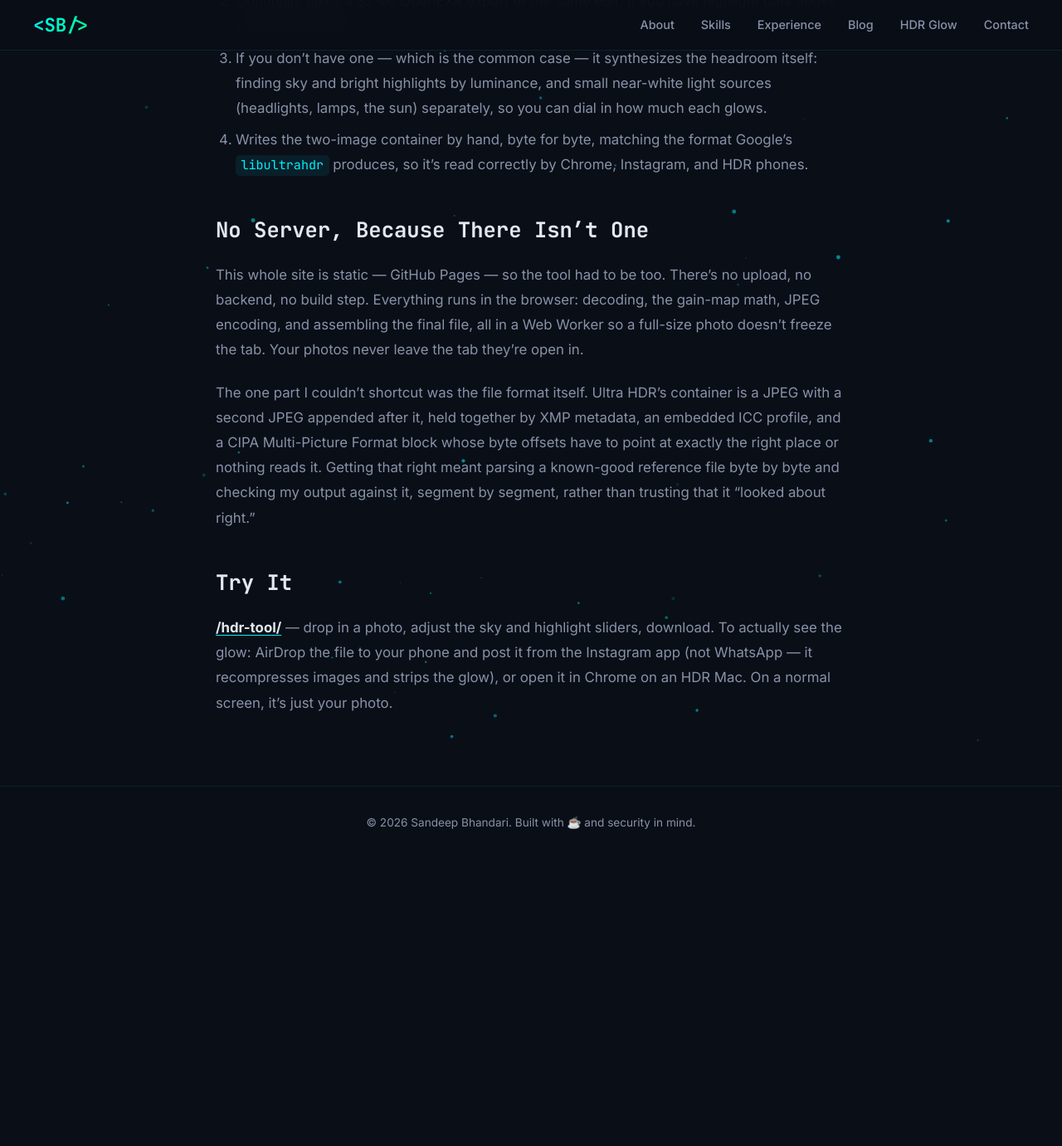
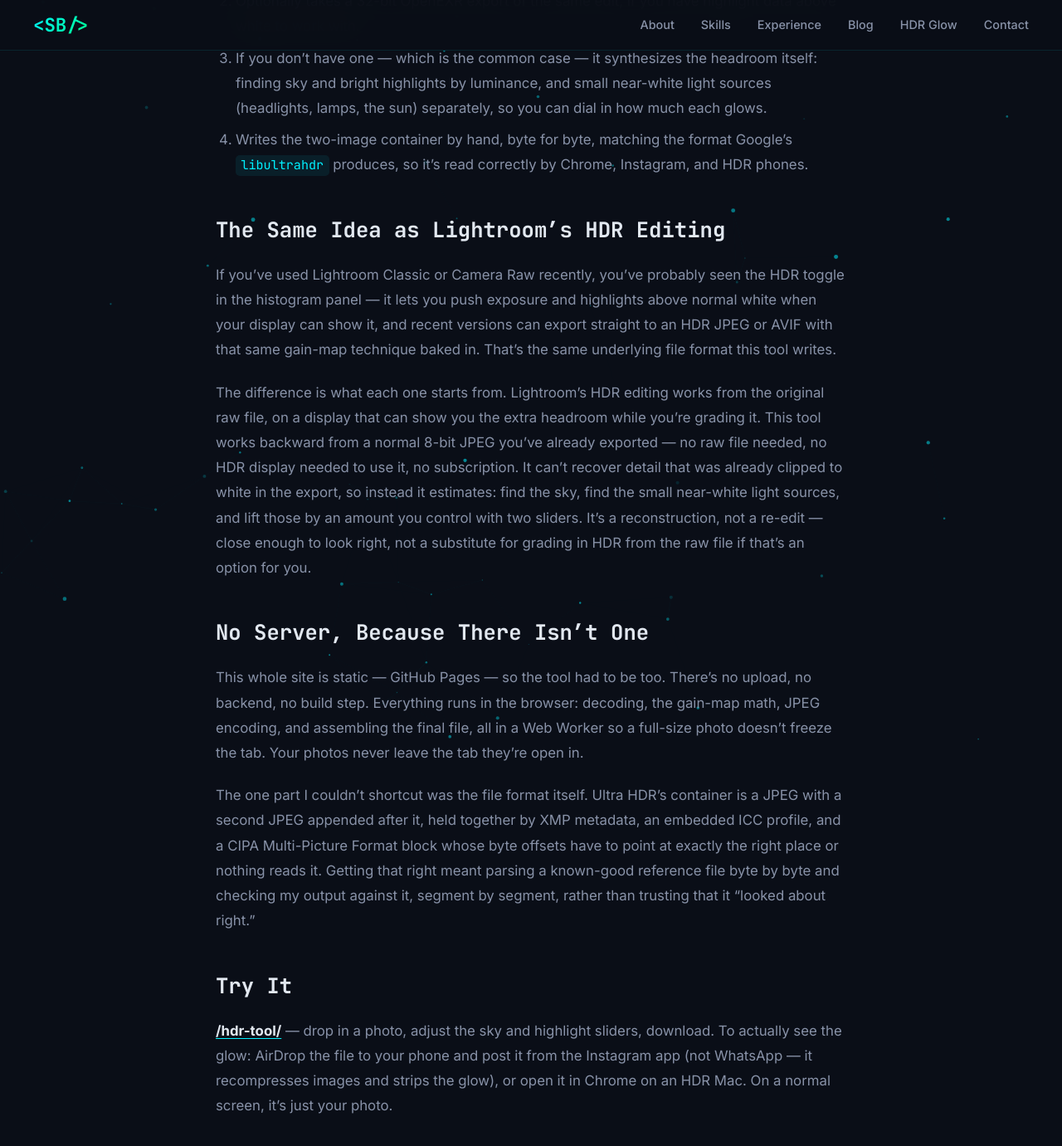
Before and after one commit to bhandarisandeep/bhandarisandeep.github.io, a Jekyll site: the page built from _posts/2026-10-05-hdr-glow-tool.md, in a window 1280 px wide and 1400 px high, scrolled down 1021 px. Shown: the top 1381 px of the window at 83% size. Built offline with Jekyll 4.4.1, drawn with Linux system fonts in a browser that asks for light colours; before the commit the page ends 2056 px from its top, so only the background shows below that; some of the changed text lies outside the part shown.

Commit message:
docs(hdr-tool): add Lightroom comparison and references to the post
Add a section comparing this tool to Lightroom Classic/Camera Raw's HDR
editing and native gain-map export: same underlying file format, but this
tool works backward from an already-exported 8-bit JPEG instead of from
the raw file on an HDR display, estimating headroom instead of having it
from the original edit.

Add a References section crediting Adobe's original Gain Map specification
(Eric Chan, v1.0 draft 12, May 2023) -- confirmed by extracting the actual
PDF rather than trusting the filename, and cross-checked via web search
that the Affinity forum link is that exact document's actual hosting
location -- plus google/libultrahdr and AcademySoftwareFoundation/openexr,
the two repos this build's algorithms were actually verified against.

Co-Authored-By: Claude Fable 5 <noreply@anthropic.com>

```diff
--- a/_posts/2026-10-05-hdr-glow-tool.md
+++ b/_posts/2026-10-05-hdr-glow-tool.md
@@ -35,6 +35,23 @@ The tool:
 4. Writes the two-image container by hand, byte for byte, matching the format Google's
    `libultrahdr` produces, so it's read correctly by Chrome, Instagram, and HDR phones.
 
+## The Same Idea as Lightroom's HDR Editing
+
+If you've used Lightroom Classic or Camera Raw recently, you've probably seen the HDR
+toggle in the histogram panel — it lets you push exposure and highlights above normal
+white when your display can show it, and recent versions can export straight to an HDR
+JPEG or AVIF with that same gain-map technique baked in. That's the same underlying file
+format this tool writes.
+
+The difference is what each one starts from. Lightroom's HDR editing works from the
+original raw file, on a display that can show you the extra headroom while you're
+grading it. This tool works backward from a normal 8-bit JPEG you've already exported —
+no raw file needed, no HDR display needed to use it, no subscription. It can't recover
+detail that was already clipped to white in the export, so instead it estimates: find
+the sky, find the small near-white light sources, and lift those by an amount you
+control with two sliders. It's a reconstruction, not a re-edit — close enough to look
+right, not a substitute for grading in HDR from the raw file if that's an option for you.
+
 ## No Server, Because There Isn't One
 
 This whole site is static — GitHub Pages — so the tool had to be too. There's no upload,
@@ -55,3 +72,16 @@ than trusting that it "looked about right."
 download. To actually see the glow: AirDrop the file to your phone and post it from the
 Instagram app (not WhatsApp — it recompresses images and strips the glow), or open it in
 Chrome on an HDR Mac. On a normal screen, it's just your photo.
+
+## References
+
+- Eric Chan (Adobe), [**Gain Map**](https://forum.affinity.serif.com/applications/core/interface/file/attachment.php?id=335943&key=db9e92dd06542d7ec428309d337820e2)
+  &mdash; version 1.0 draft 12, May 2023. The original Adobe specification proposing
+  the Base + Gain Map concept this whole format is built on &mdash; shared via an
+  Affinity forum thread on exporting HDR from Affinity.
+- [google/libultrahdr](https://github.com/google/libultrahdr) &mdash; the Ultra HDR
+  gain-map JPEG library whose container format and metadata encoding this tool's output
+  matches byte-for-byte.
+- [AcademySoftwareFoundation/openexr](https://github.com/AcademySoftwareFoundation/openexr)
+  &mdash; reference for the EXR file format and its ZIP compression, used for the
+  from-scratch EXR reader.
```
Also changed, not shown: other parts of _posts/2026-10-05-hdr-glow-tool.md (+1 -1 lines).
